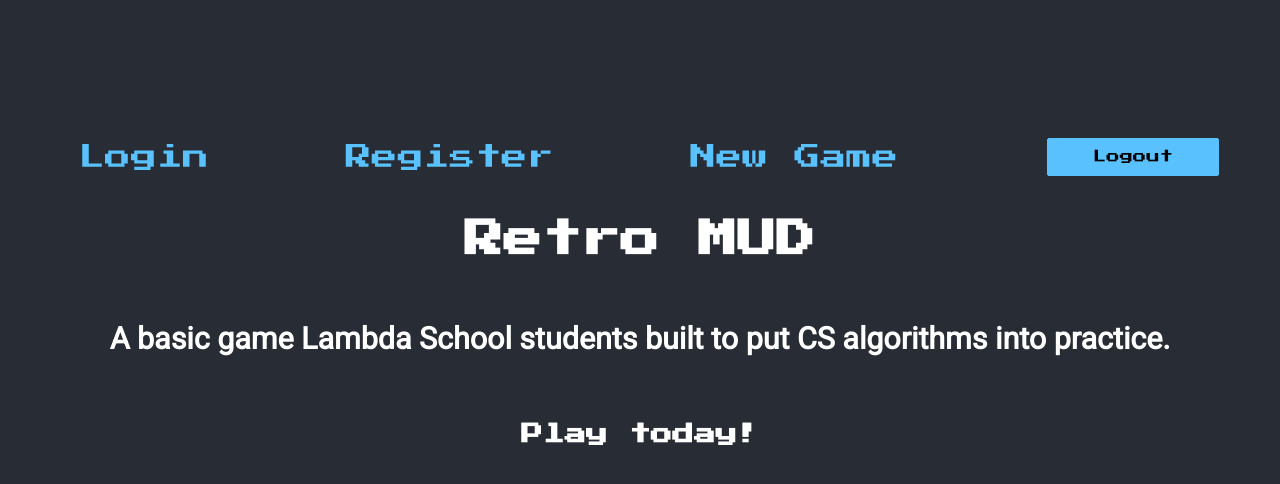
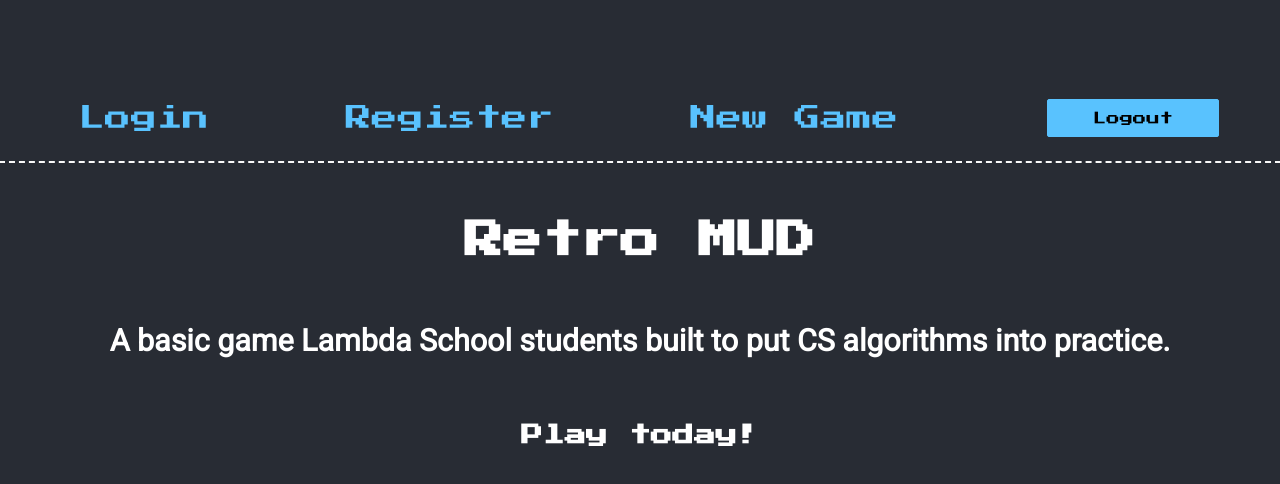
Before and after one commit to team-p21/frontend, a React (Create React App) app in the folder client/: page / in a window 1280 px wide. Shown: the top 484 px of the page. Built offline with nearby package versions, Linux system fonts and the light colour scheme.

Commit message:
dashed border bottom added to header

```diff
--- a/client/src/App.js
+++ b/client/src/App.js
@@ -46,9 +46,12 @@
   flex-direction: row;
   align-items: center;
   justify-content: space-between;
-  margin-top: -193px;
+  margin-top: -230px;
+  margin-bottom: 2%;
   padding-left: 80px;
   padding-right: 50px;
+  padding-bottom: 1%;
+  border-bottom: 2px dashed #f9f9f9;
 
   a {
     color: #59c2fe;
```
